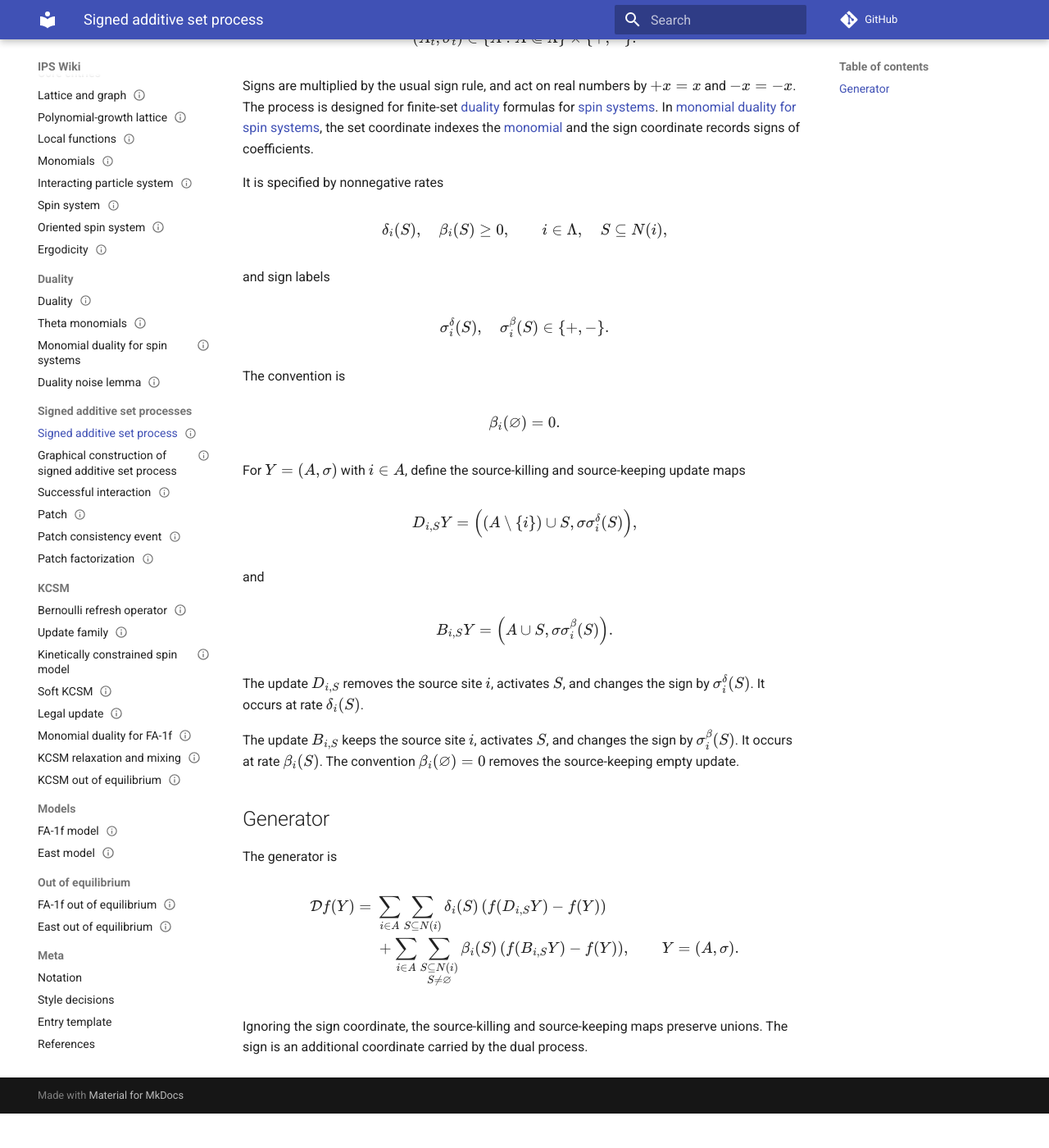
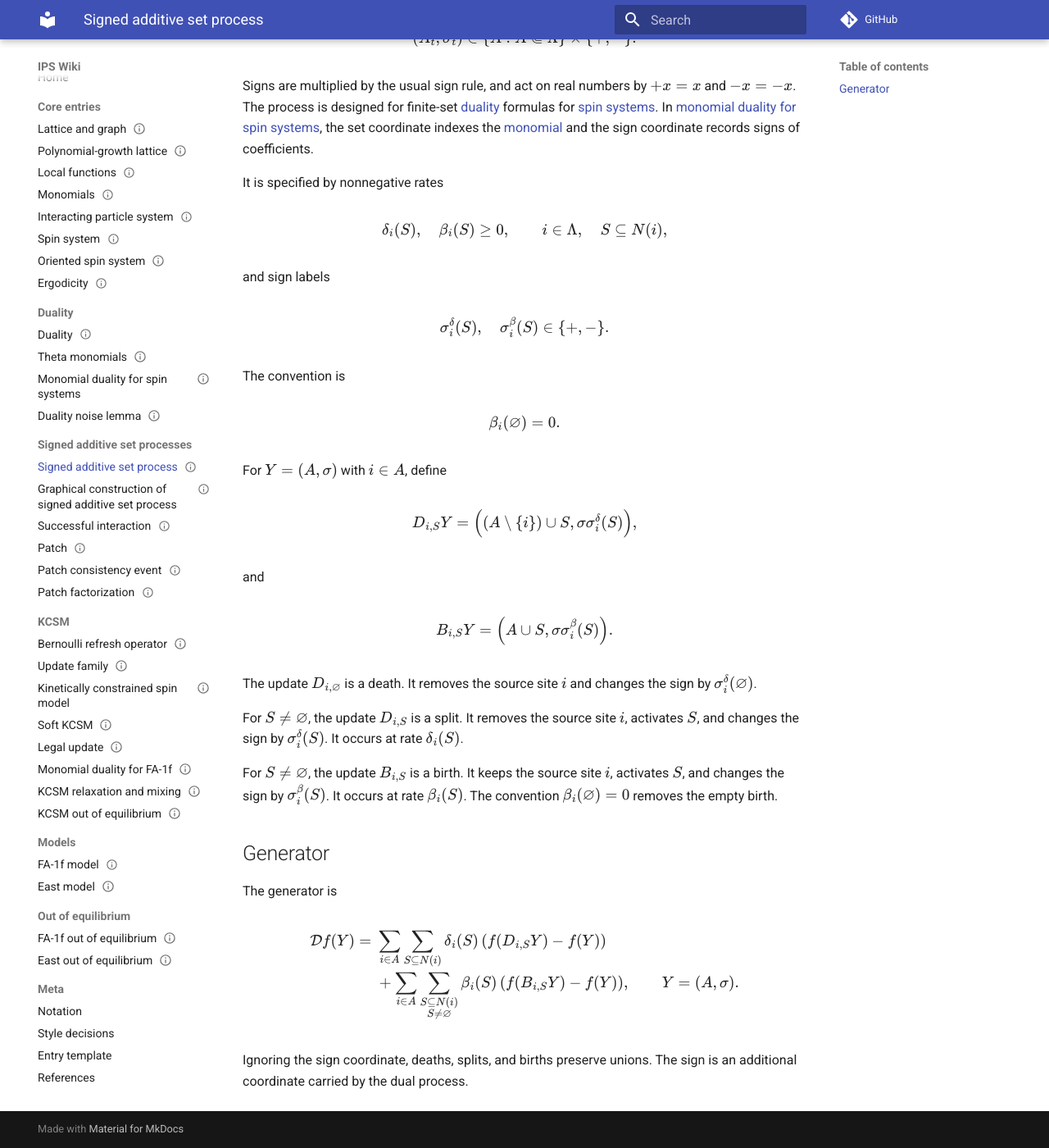
Before and after one commit to maciejgluchowski86-beep/ips-wiki, an MkDocs documentation site: the page built from docs/entries/signed-additive-set-process.md, in a window 1280 px wide and 1400 px high, scrolled down 228 px. Shown: the whole window at 82% size. Built offline with MkDocs 1.6.1 and Material for MkDocs 9.7.7, drawn with Linux system fonts in a browser that asks for light colours; comment, search, counter and statistics services are not loaded; before the commit the page ends 1586 px from its top, so only the background shows below that.

Commit message:
Rename signed additive updates as deaths splits births

```diff
--- a/docs/entries/signed-additive-set-process.md
+++ b/docs/entries/signed-additive-set-process.md
@@ -21,7 +21,8 @@ It is specified by nonnegative rates
 
 $$
 \delta_i(S),\quad \beta_i(S)\ge0,
-\qquad i\in\Lambda,\quad S\subseteq N(i),
+\qquad i\in\Lambda,
+\quad S\subseteq N(i),
 $$
 
 and sign labels
@@ -36,7 +37,7 @@ $$
 \beta_i(\vn)=0.
 $$
 
-For \(Y=(A,\sigma)\) with \(i\in A\), define the source-killing and source-keeping update maps
+For \(Y=(A,\sigma)\) with \(i\in A\), define
 
 $$
 D_{i,S}Y=\left((A\setminus\{i\})\cup S,\sigma\sigma_i^\delta(S)\right),
@@ -48,9 +49,11 @@ $$
 B_{i,S}Y=\left(A\cup S,\sigma\sigma_i^\beta(S)\right).
 $$
 
-The update \(D_{i,S}\) removes the source site \(i\), activates \(S\), and changes the sign by \(\sigma_i^\delta(S)\). It occurs at rate \(\delta_i(S)\).
+The update \(D_{i,\vn}\) is a death. It removes the source site \(i\) and changes the sign by \(\sigma_i^\delta(\vn)\).
 
-The update \(B_{i,S}\) keeps the source site \(i\), activates \(S\), and changes the sign by \(\sigma_i^\beta(S)\). It occurs at rate \(\beta_i(S)\). The convention \(\beta_i(\vn)=0\) removes the source-keeping empty update.
+For \(S\ne\vn\), the update \(D_{i,S}\) is a split. It removes the source site \(i\), activates \(S\), and changes the sign by \(\sigma_i^\delta(S)\). It occurs at rate \(\delta_i(S)\).
+
+For \(S\ne\vn\), the update \(B_{i,S}\) is a birth. It keeps the source site \(i\), activates \(S\), and changes the sign by \(\sigma_i^\beta(S)\). It occurs at rate \(\beta_i(S)\). The convention \(\beta_i(\vn)=0\) removes the empty birth.
 
 ## Generator
 
@@ -63,10 +66,10 @@ $$
 \sum_{i\in A}\sum_{S\subseteq N(i)}\delta_i(S)
 \left(f(D_{i,S}Y)-f(Y)\right)\\
 &+
-\sum_{i\in A}\sum_{\substack{S\subseteq N(i)\\ S\ne\vn}}\beta_i(S)
-\left(f(B_{i,S}Y)-f(Y)\right),
+\sum_{i\in A}\sum_{\substack{S\subseteq N(i)\\ S\ne\vn}}
+\beta_i(S)\left(f(B_{i,S}Y)-f(Y)\right),
 \qquad Y=(A,\sigma).
 \end{aligned}
 $$
 
-Ignoring the sign coordinate, the source-killing and source-keeping maps preserve unions. The sign is an additional coordinate carried by the dual process.
+Ignoring the sign coordinate, deaths, splits, and births preserve unions. The sign is an additional coordinate carried by the dual process.
```
